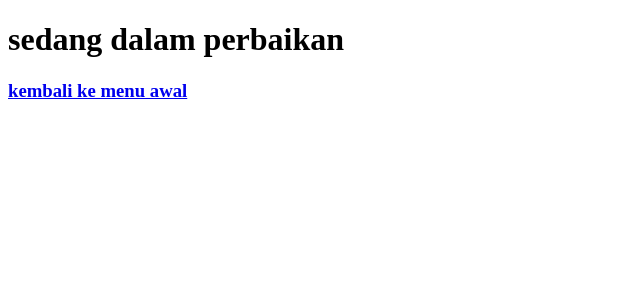
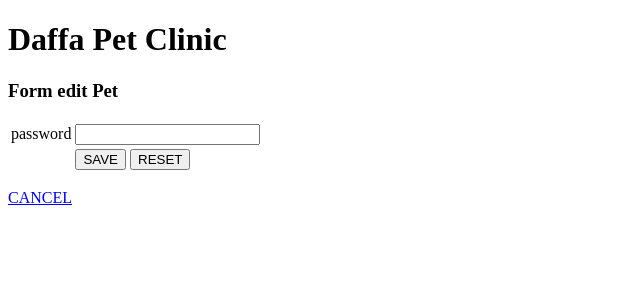
Before and after one commit to DaffafauzanD/latihan-4-petClinic, a PHP site: page /reset_password_0014.php?id=1 in a window 1280 px wide. Shown: the top 300 px of the page, without its empty margins (0-640 px from the left). Run offline with PHP 8.4, Linux system fonts and the light colour scheme; data that the repository does not hold is empty.

Commit message:
change and add update

```diff
--- a/petclinic/edit_doctor_0014.php
+++ b/petclinic/edit_doctors_0014.php
@@ -5,12 +5,12 @@
 </head>
 <body>
     <h1>Daffa Pet Clinic</h1>
-    <h3>Form edit Doctor</h3>
+    <h3>Form edit Pet</h3>
     <?php
     include 'connection_0014.php';
     $query = "SELECT * FROM doctors_0014 WHERE doctors_id_0014='$_GET[id]'";
-    $pet = mysqli_query($db_connection, $query);
-    $data = mysqli_fetch_assoc($pet);
+    $doctors = mysqli_query($db_connection, $query);
+    $data = mysqli_fetch_assoc($doctors);
     ?>
     <form method="post" action="update_doctors_0014.php">
         <table>
--- a/petclinic/index.php
+++ b/petclinic/index.php
@@ -8,6 +8,6 @@
     <hr>
     <p><a href="read_pet_0014.php">* List Data Pet --></a></p>
     <p><a href="read_doctor_0014.php">* List Data Doctors --></a></p>
-    <p><a href="read_user_0014.php">* List User Doctors --></a></p>
+    <p><a href="read_user_0014.php">* List User --></a></p>
 </body>
 </html>
--- a/petclinic/read_doctor_0014.php
+++ b/petclinic/read_doctor_0014.php
@@ -29,10 +29,10 @@
             <td><?php echo $data['doctors_gender_0014']; ?></td>
             <td><?php echo $data['doctors_address_0014']; ?></td>
             <td><?php echo $data['doctors_phone_0014']; ?></td>
-            <td><a href="edit_doctor_0014.php?id<?= $data[
+            <td><a href="edit_doctors_0014.php?id=<?= $data[
                 'doctors_id_0014'
             ] ?>">Edit doctor</a></td>
-            <td><a href="delete_doctor_0014.php?id<?= $data[
+            <td><a href="delete_doctors_0014.php?id=<?= $data[
                 'doctors_id_0014'
             ] ?>"onclick="return confirm('are you sure ?')">Delete doctor</a></td>
         </tr>
--- a/petclinic/read_user_0014.php
+++ b/petclinic/read_user_0014.php
@@ -33,7 +33,9 @@
             <td><a href="delete_user_0014.php?id=<?= $data[
                 'userid_0014'
             ] ?>"onclick = "return confirm ('are you sure ?')">delete user</a></td>
-            <td><a href="reset_password_0014.php">reset password</a></td>
+            <td><a href="reset_password_0014.php?id=<?= $data[
+                'userid_0014'
+            ] ?>">reset password</a></td>
         </tr>
         <?php endforeach;
         ?>
--- a/petclinic/reset_password_0014.php
+++ b/petclinic/reset_password_0014.php
@@ -1,13 +1,37 @@
 <!DOCTYPE html>
 <html lang="en">
 <head>
-    <meta charset="UTF-8">
-    <meta http-equiv="X-UA-Compatible" content="IE=edge">
-    <meta name="viewport" content="width=device-width, initial-scale=1.0">
-    <title>Document</title>
+   <title>Pet Clinic Daffa</title>
 </head>
 <body>
-    <h1>sedang dalam perbaikan</h1>
-    <h3><a href="read_user_0014.php">kembali ke menu awal</a></h3>
+    <h1>Daffa Pet Clinic</h1>
+    <h3>Form edit Pet</h3>
+    <?php
+    include 'connection_0014.php';
+    $query = "SELECT * FROM users_0014 WHERE userid_0014='$_GET[id]'";
+    $doctors = mysqli_query($db_connection, $query);
+    $data = mysqli_fetch_assoc($doctors);
+    ?>
+    <form method="post" action="update_password_0014.php">
+        <table>
+            <tr>
+                <td>password</td>
+                <td><input type="text" name="password_0014" value="<?= $data[
+                    'password_0014'
+                ] ?>" require></td>
+            </tr>
+            <tr>
+			    <td></td>
+			    <td>
+				    <input type="submit" name="save" value="SAVE">
+				    <input type="reset" name="reset" value="RESET">
+                    <input type="hidden" name="userid_0014" value="<?= $data[
+                        'userid_0014'
+                    ] ?>">
+			    </td>
+		    </tr>
+        </table>
+        <p><a href="read_user_0014.php">CANCEL</a></p>
+    </form>
 </body>
 </html>
```
Also changed, not shown: petclinic/delete_doctors_0014.php (added, +16 -0 lines), petclinic/update_doctors_0014.php (added, +22 -0 lines), petclinic/update_password_0014.php (added, +15 -0 lines).
